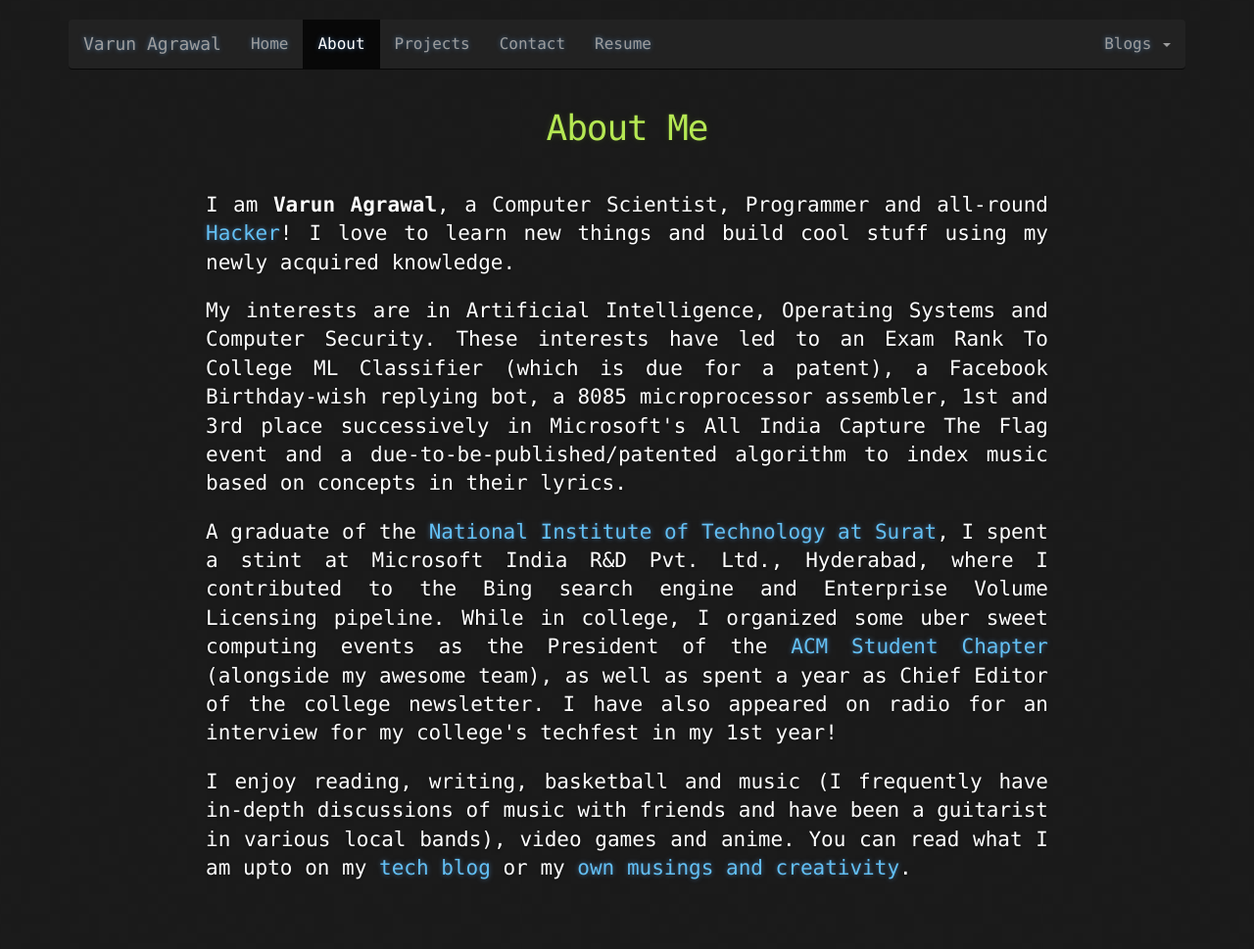
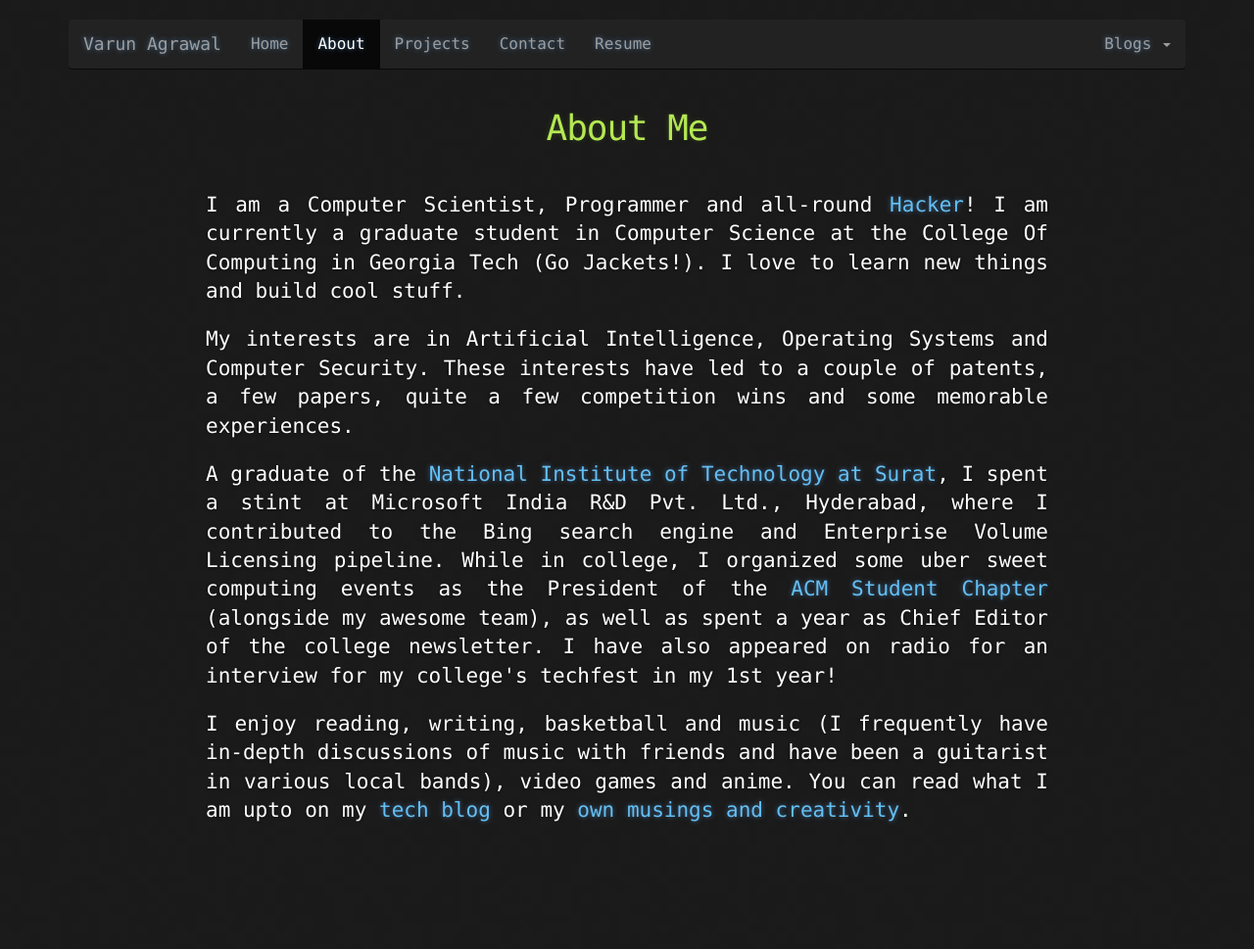
Before and after one commit to varunagrawal/varunagrawal.github.io, a Jekyll site: the page built from about.html, in a window 1280 px wide. Shown: the whole page at 98% size. Built offline with Jekyll 4.4.1, drawn with Linux system fonts in a browser that asks for light colours; nearby versions of some CDN libraries.

Commit message:
Updated resume and about with new information.

```diff
--- a/_config.yml
+++ b/_config.yml
@@ -12,8 +12,8 @@ twitter_username: varagrawal
 github_username:  varunagrawal
 
 name: Varun Agrawal
-pygments: true
-timezone: Asia/Kolkata
+highlighter: pygments
+timezone: EST
 lsi: true
 
 # Build settings
--- a/about.html
+++ b/about.html
@@ -16,17 +16,14 @@ permalink: /about/
 
         <div style="text-align:justify;">
             <p class="lead">
-                I am <b>Varun Agrawal</b>, a Computer Scientist, Programmer and all-round <a href="http://www.catb.org/esr/faqs/hacker-howto.html" target="_blank" data-toggle="tooltip" data-placement="left" title="As defined by Eric S. Raymond">Hacker</a>!
-                I love to learn new things and build cool stuff using my newly acquired knowledge.
+                I am a Computer Scientist, Programmer and all-round <a href="http://www.catb.org/esr/faqs/hacker-howto.html" target="_blank" data-toggle="tooltip" data-placement="left" title="As defined by Eric S. Raymond">Hacker</a>!
+                I am currently a graduate student in Computer Science at the College Of Computing in Georgia Tech (Go Jackets!). I love to learn new things and build cool stuff.
             </p>
             <p class="lead">
-                My interests are in Artificial Intelligence, Operating Systems and Computer Security. These interests have led to an Exam Rank To College ML Classifier (which is due for a patent), a Facebook Birthday-wish replying bot, a 8085 microprocessor assembler,
-                1st and 3rd place successively in Microsoft's All India Capture The Flag event and a due-to-be-published/patented algorithm to index music based on concepts in their lyrics.
+                My interests are in Artificial Intelligence, Operating Systems and Computer Security. These interests have led to a couple of patents, a few papers, quite a few competition wins and some memorable experiences.
             </p>
             <p class="lead">
-                A graduate of the <a href="http://svnit.ac.in/" target="_blank">National Institute of Technology at Surat</a>, I spent a stint at Microsoft India R&D Pvt. Ltd., Hyderabad, where I contributed to the Bing search engine and Enterprise Volume Licensing pipeline. While in college, I organized some uber sweet computing events
-                as the President of the <a target="_blank" href="http://nitsurat.acm.org/">ACM Student Chapter</a> (alongside my awesome team), as well as spent a year as Chief Editor of the college newsletter. I have also appeared on radio for an interview
-                for my college's techfest in my 1st year!
+                A graduate of the <a href="http://svnit.ac.in/" target="_blank">National Institute of Technology at Surat</a>, I spent a stint at Microsoft India R&D Pvt. Ltd., Hyderabad, where I contributed to the Bing search engine and Enterprise Volume Licensing pipeline. While in college, I organized some uber sweet computing events as the President of the <a target="_blank" href="http://nitsurat.acm.org/">ACM Student Chapter</a> (alongside my awesome team), as well as spent a year as Chief Editor of the college newsletter. I have also appeared on radio for an interview for my college's techfest in my 1st year!
             </p>
             <p class="lead">
                 I enjoy reading, writing, basketball and music (I frequently have in-depth discussions of music with friends and have been a guitarist in various local bands), video games and anime. You can read what I am upto on my <a href="https://computercalledvarun.wordpress.com/"
```
Also changed, not shown: 1 other file.
